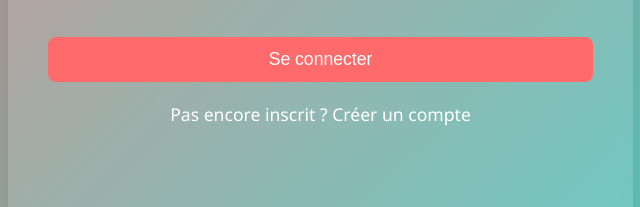
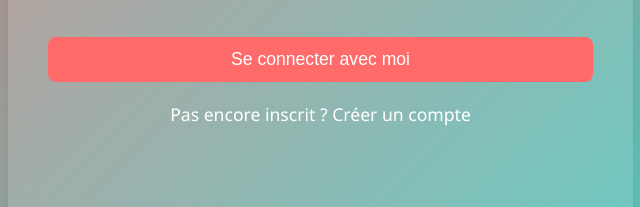
Before and after one commit to fadwaelq/FrontDevops, a plain HTML site: page login.html in a window 1280 px wide. Shown: the part 402-609 px from the top of the page, 607-1247 px from the left. Drawn offline with Linux system fonts and the light colour scheme.

Commit message:
add avec moi

```diff
--- a/login.html
+++ b/login.html
@@ -197,7 +197,7 @@
                         <label for="loginPassword">Mot de passe</label>
                         <input type="password" id="loginPassword" required placeholder="Votre mot de passe">
                     </div>
-                    <button type="submit" class="btn">Se connecter</button>
+                    <button type="submit" class="btn">Se connecter avec moi </button>
                     <div class="switch-form">
                         <a href="register.html">Pas encore inscrit ? Créer un compte</a>
                     </div>
```
